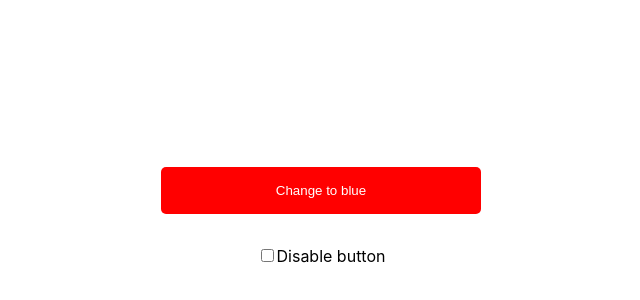
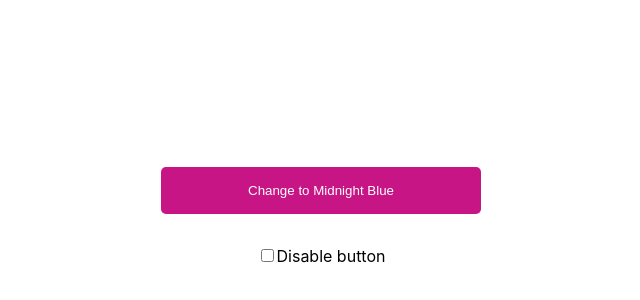
Before and after one commit to GadDev/testing-react-jest-testing-library, a React (Create React App) app: page / in a window 1280 px wide. Shown: the part 184-484 px from the top of the page, without its empty margins (319-959 px from the left). Built offline with nearby package versions, Linux system fonts and the light colour scheme.

Commit message:
change colors required and update test

```diff
--- a/src/App.jsx
+++ b/src/App.jsx
@@ -3,10 +3,15 @@ import "./App.css";
 
 import { useState } from "react";
 
+export function replaceCamelWithSpaces(color) {
+  return color.replace(/\B([A-Z])\B/g, " $&");
+}
+
 function App() {
-  const [btnColor, setBtnColor] = useState("red");
+  const [btnColor, setBtnColor] = useState("MediumVioletRed");
   const [disabled, setDisabled] = useState(false);
-  const btnName = btnColor === "red" ? "blue" : "red";
+  const btnName =
+    btnColor === "MediumVioletRed" ? "MidnightBlue" : "MediumVioletRed";
   return (
     <div className="App">
       <main>
@@ -16,7 +21,7 @@ function App() {
           onClick={() => setBtnColor(btnName)}
           disabled={disabled}
         >
-          Change to {btnName}
+          Change to {replaceCamelWithSpaces(btnName)}
         </button>
         <div className="checkbox-field">
           <input
```
Also changed, not shown: 1 other file (tests, documents, lock files or other folders).
